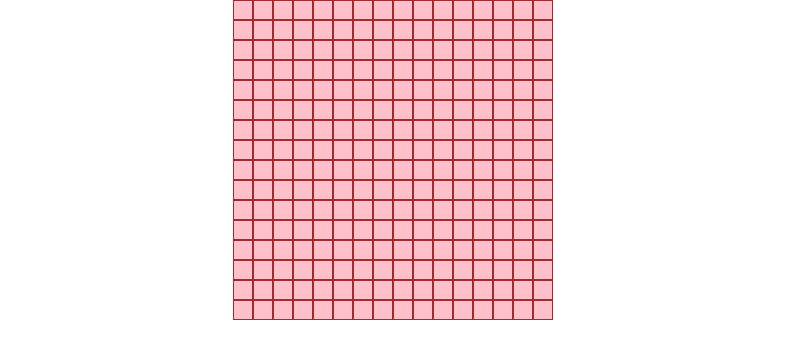
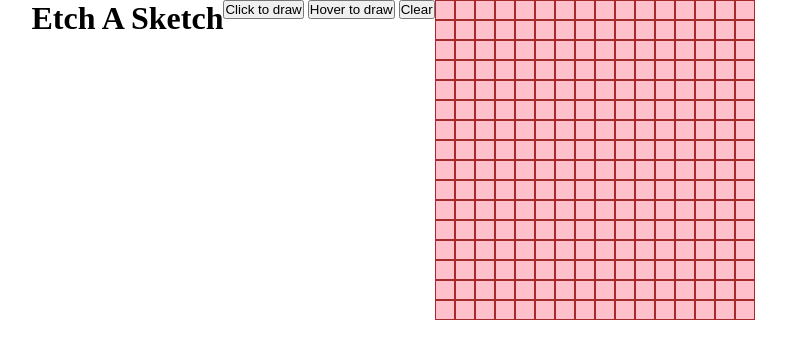
Before and after one commit to sagekoala/etch-a-sketch, a plain HTML site: page index.html in a window 1280 px wide. Shown: the whole page, without its empty margins (247-1033 px from the left). Drawn offline with Linux system fonts and the light colour scheme.

Commit message:
Add container for grid and buttons, add buttons
Three buttons added to enable selection of drawing mode and clearing
of a previou drawing. Each container was added to enable styling of its
items. Added title above the grid.

```diff
--- a/index.html
+++ b/index.html
@@ -7,6 +7,15 @@
     <link rel="stylesheet" href="./css/style.css">
 </head>
 <body>
+    <h1>Etch A Sketch</h1>
+    <div class="container">
+        <div class="gridContainer"></div>
+    </div>
+    <div class="button-container">
+        <button class="click">Click to draw</button>
+        <button class="mouseover">Hover to draw</button>
+        <button class="clear">Clear</button>
+    </div>
     <script src="./js/script.js"></script>
 </body>
 </html>
```
